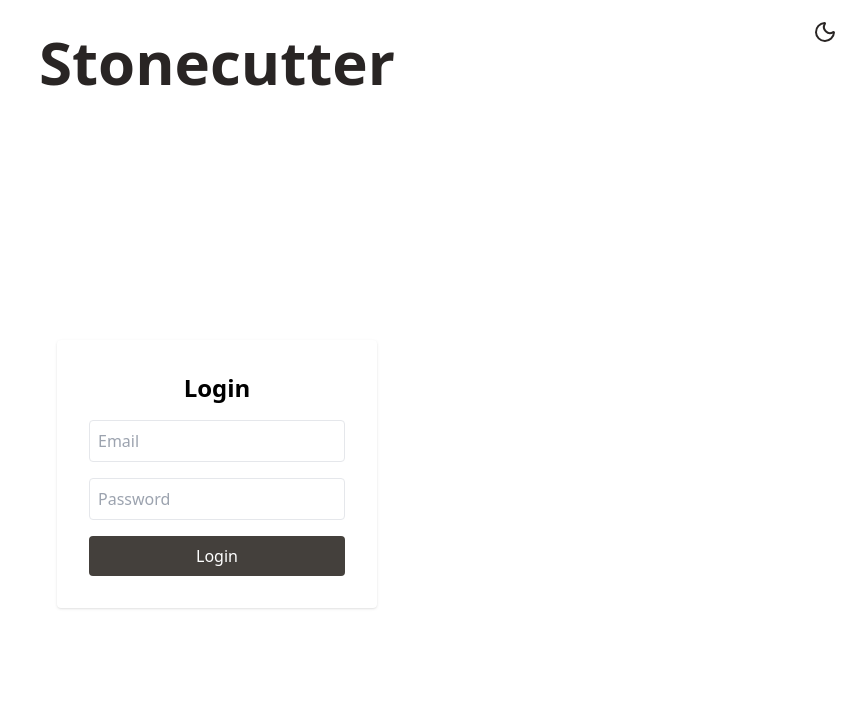
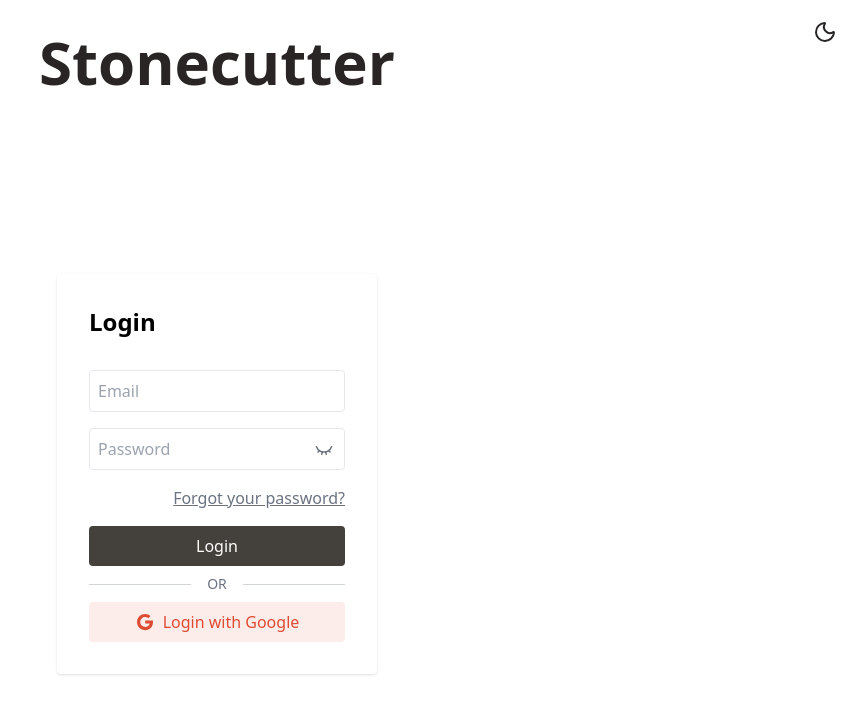
Before and after one commit to averycung/stonecutter, a React (Create React App) app: page / in a window 1280 px wide. Shown: the top 714 px of the page, without its empty margins (423-1280 px from the left). Built offline with nearby package versions, Linux system fonts and the light colour scheme; no server answers.

Commit message:
sign in card

```diff
--- a/src/App.js
+++ b/src/App.js
@@ -1,6 +1,7 @@
 import Header from './components/Header';
 import Button from './components/Button';
 import Landing from './components/Landing';
+import Login from './components/Login';
 import { useDarkMode } from './components/ThemeProvider';
 
 
@@ -11,7 +12,7 @@
   return (
     <div className={darkMode ? 'dark min-h-screen bg-stone-800' : 'light min-h-screen'}>
       <Header/>
-      <Landing/>
+      <Login/>
     </div>
   )
 }
--- a/src/components/Login.js
+++ b/src/components/Login.js
@@ -2,6 +2,8 @@
 import { Navigate, Link } from 'react-router-dom'
 import { doSignInWithEmailAndPassword, doSignInWithGoogle } from '../firebase/auth'
 import { useAuth } from '../contexts/authContext'
+import { IoLogoGoogle } from 'react-icons/io'
+import { EyeClosed, Eye } from 'lucide-react'
 
 const Login = () => {
     const { userLoggedIn } = useAuth()
@@ -9,7 +11,7 @@
     const [email, setEmail] = useState('')
     const [password, setPassword] = useState('')
     const [isSigningIn, setIsSigningIn] = useState(false)
-    const [errorMessage, setErrorMessage] = useState('')
+    const [error, setError] = useState('')
 
     const onSubmit = async (e) => {
         e.preventDefault()
@@ -29,12 +31,18 @@
         }
     }
 
+    const [show, setShow] = useState(false)
+
+    const showPass = () =>{
+      setShow(!show)
+    }
+
 
     return (
     <div className="flex items-center justify-center min-h-[700px]">
       <div className="bg-white dark:bg-stone-800 dark:border-2 dark:border-stone-600 p-8 rounded shadow w-80">
-        <h2 className="text-2xl dark:text-white font-bold mb-4 text-center">Login</h2>
-        <form onSubmit={onSubmit} className="flex flex-col gap-4">
+        <h2 className="text-2xl dark:text-white font-bold mb-8 text-left">Login</h2>
+        <form onSubmit={onSubmit} className="flex relative flex-col gap-4">
           <input
             type="email"
             placeholder="Email"
@@ -44,21 +52,40 @@
             required
           />
           <input
-            type="password"
+            type={show ? "text" : "password"}
             placeholder="Password"
             className="p-2 rounded border"
             value={password}
             onChange={(e) => setPassword(e.target.value)}
             required
           />
+          <button type="button" onClick={showPass}
+          className='absolute top-1/2  -translate-y-[120%] right-2 p-1'>
+            {show ? <Eye color="#6b7820" size="18px"/> : <EyeClosed color="#6b7280" size="18px"/>}
+          </button>
           {error && <div className="text-red-500 text-sm">{error}</div>}
+          <button className='text-right underline text-gray-500'>Forgot your password?</button>
           <button
             type="submit"
-            className="bg-stone-700 dark:bg-stone-100 dark:text-stone-800 text-white py-2 rounded hover:bg-stone-900 hover:dark:bg-stone-200"
+            className="bg-stone-700 dark:bg-stone-600 text-white py-2 rounded
+            hover:bg-stone-900 hover:dark:bg-stone-200 transition-all ease-linear duration-500"
           >
             Login
           </button>
         </form>
+        <div className="flex items-center my-2">
+        <div className="flex-grow border-t border-gray-300"></div>
+            <span className="mx-4 text-gray-500 dark:text-white text-sm">OR</span>
+        <div className="flex-grow border-t border-gray-300"></div>
+        </div>
+        <div className='flex items-center justify-center'>
+          <button
+              className="bg-gglight flex items-center gap-2 w-full justify-center p-6
+               py-2 text-ggdark rounded hover:bg-gglight2 dark:bg-ggdark dark:text-gglight transition-all
+               ease-linear duartion-500">
+              <IoLogoGoogle size="20"/> Login with Google
+          </button>
+        </div>
       </div>
     </div>
     )
--- a/tailwind.config.js
+++ b/tailwind.config.js
@@ -17,6 +17,9 @@
       colors: {
         bg: '#f5f5f4',
         bgdark: '#1c1917',
+        gglight: '#fcedea',
+        gglight2: '#fcdcd9',
+        ggdark: '#df4a32',
       },
     },
   },
```
